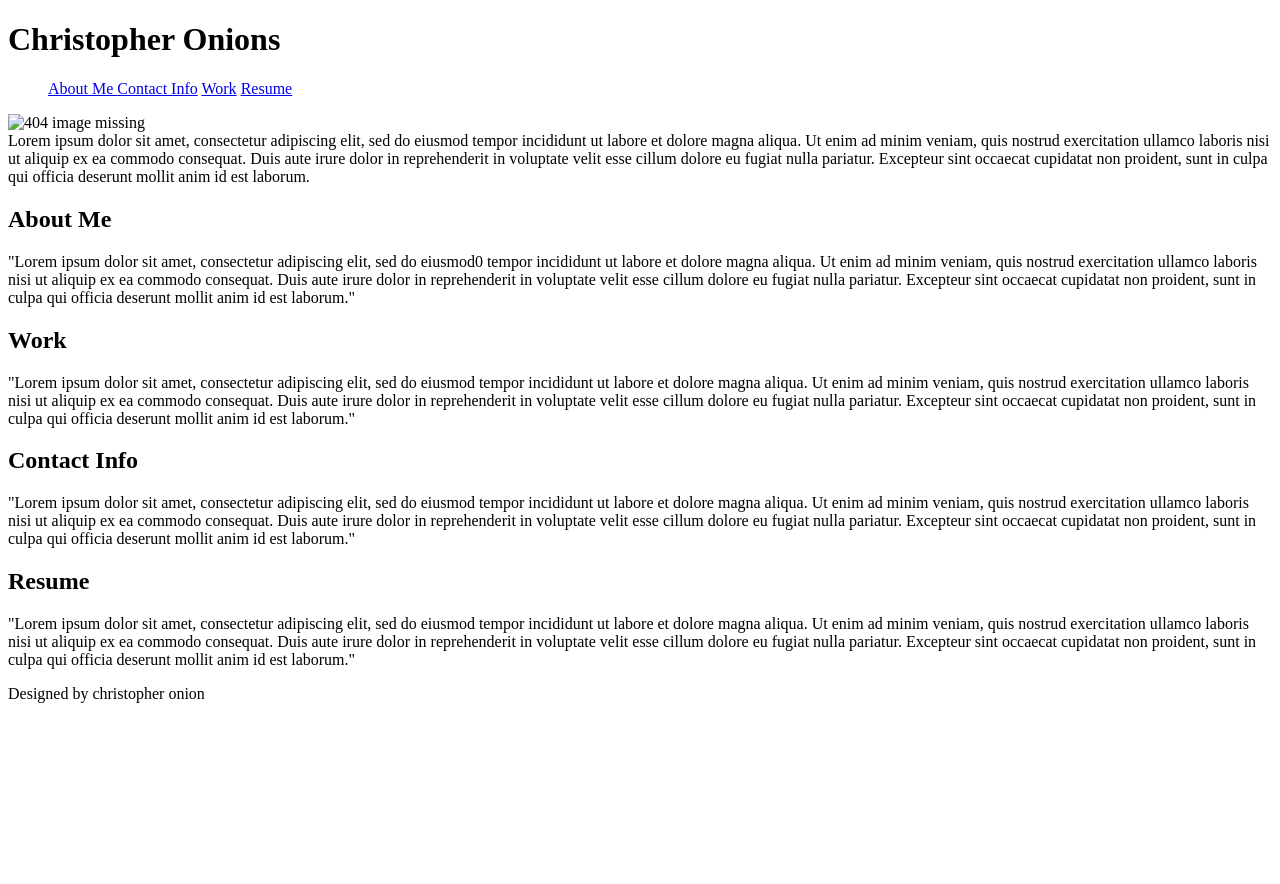
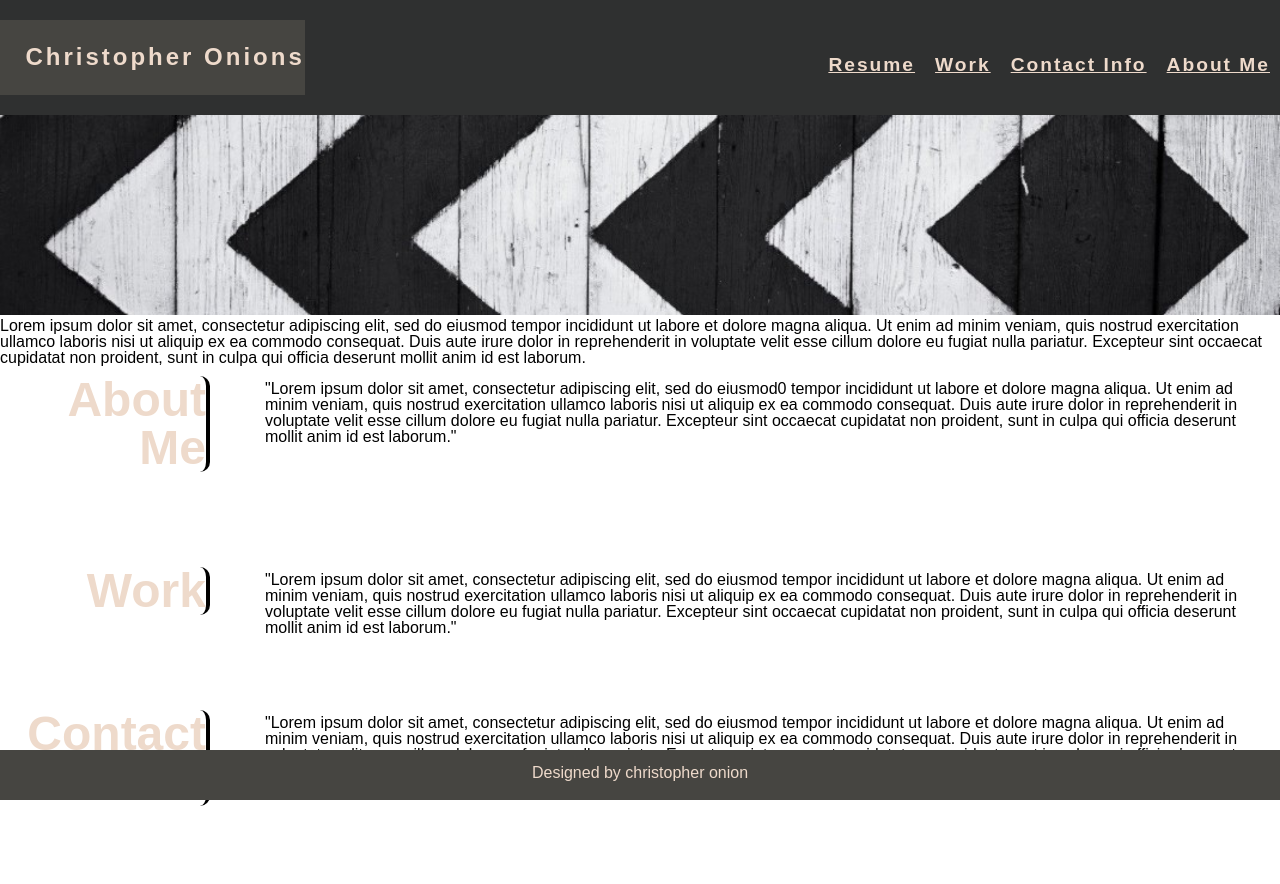
Before and after one commit to ChrisOnions/Display-Portfolio-Website, a plain HTML site: page index.html in a window 1280 px wide. Shown: the top 884 px of the page. Before the commit the page ends 800 px from the top, so only its background shows below. Drawn offline with Linux system fonts and the light colour scheme.

Commit message:
chaged the file paths to be relative to the image and css files. chaged the image to a cropped version to fit into the page better

```diff
--- a/index.html
+++ b/index.html
@@ -6,8 +6,8 @@
     <meta http-equiv="X-UA-Compatible" content="IE=edge">
     <meta name="viewport" content="width=device-width, initial-scale=1.0">
     <title>Landing Page</title>
-    <link rel="stylesheet" href="/Week 2 homework/assets/css/reset.css">
-    <link rel="Stylesheet" href="/Week 2 homework/assets/css/stylesheet.css">
+    <link rel="stylesheet" href="./assets/css/reset.css">
+    <link rel="Stylesheet" href="./assets/css/style.css">
 </head>
 
 
@@ -27,7 +27,7 @@
 </header>
 <picture>
     <div class="container">
-        <img class="under_picture" src="/Week 2 homework/assets/pictures/Landing image.jfif" alt="404 image missing" style="width: 100% ;">
+        <img class="under_picture" src="./assets/pictures/Landing image1.jfif" alt="404 image missing" style="width: 100% ;">
         <div class="side text" >Lorem ipsum dolor sit amet, consectetur adipiscing elit, sed do eiusmod tempor incididunt ut labore et dolore magna aliqua. Ut enim ad minim veniam, quis nostrud exercitation ullamco laboris nisi ut aliquip ex ea commodo consequat. Duis aute irure dolor in reprehenderit in voluptate velit esse cillum dolore eu fugiat nulla pariatur. Excepteur sint occaecat cupidatat non proident, sunt in culpa qui officia deserunt mollit anim id est laborum. </div>
 </picture>
 <section>
```
Also changed, not shown: assets/css/style.css (renamed from assets/css/stylesheet.css), assets/pictures/Landing image.jfif (deleted), assets/pictures/Landing image1.jfif (added).
